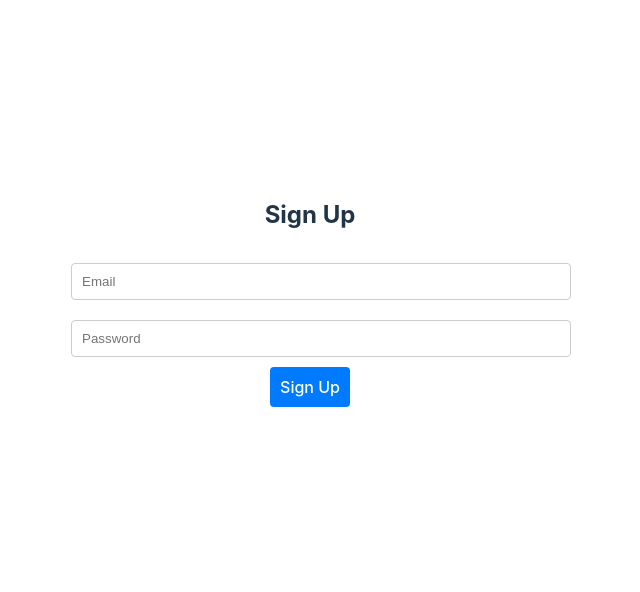
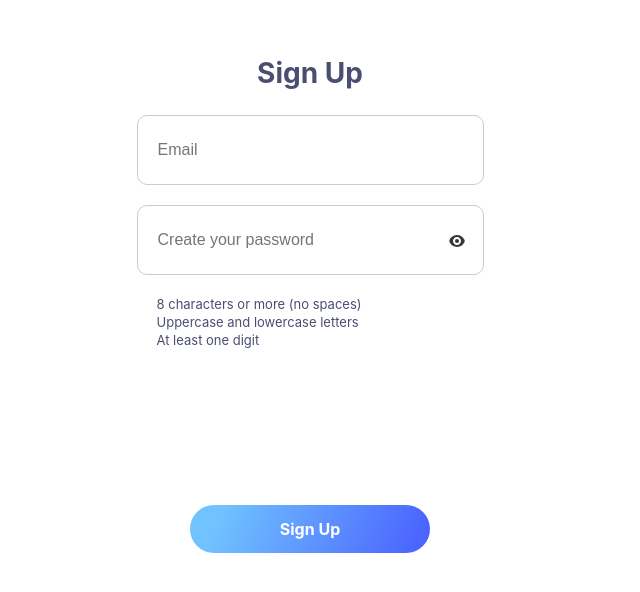
Before and after one commit to MyroslavSokolov/auth-app-test, a React (Vite) app: page / in a window 1280 px wide. Shown: the part 108-700 px from the top of the page, without its empty margins (330-970 px from the left). Built offline with nearby package versions, Linux system fonts and the light colour scheme.

Commit message:
WIP: Add show/hide password icon

```diff
--- a/src/components/AuthForm/AuthForm.styles.ts
+++ b/src/components/AuthForm/AuthForm.styles.ts
@@ -5,27 +5,98 @@ export const FormContainer = styled.div`
     flex-direction: column;
     align-items: center;
     justify-content: center;
-    padding: 20px;
+    width: 315px;
+`;
+
+export const SignUpTxt = styled.p`
+    font-size: 28px;
+    font-weight: 700;
+    line-height: 28px;
+    color: #4A4E71;
+    text-align: center;
 `;
 
 export const Input = styled.input`
-    width: 100%;
-    padding: 10px;
-    margin: 10px 0;
-    border: 1px solid #ccc;
-    border-radius: 4px;
+    //width: 100%;
+    //padding: 10px;
+    //margin: 10px 0;
+    //border: 1px solid #ccc;
+    //border-radius: 4px;
+
+    //width: 311px;
+    //height: 56px;
+    //top: 528px;
+    //left: 140px;
+    //gap: 0px;
+    //border-radius: 60px;
+    //border: 2px 0px 0px 0px;
+
+    width: 315px;
+    height: 48px;
+    padding: 10px 10px 10px 20px;
+    gap: 10px;
+    border-radius: 10px;
+    border: 1px solid #ccc; // TODO fix here
+    font-size: 16px;
+    font-weight: 400;
+    line-height: 19.36px;
+
+    &:focus {
+        border-color: #007bff;
+    }
 `;
 
-export const Button = styled.button`
-    padding: 10px;
-    background-color: #007bff;
+export const EmailInput = styled(Input)`
+
+`;
+
+export const PasswordContainer = styled.div`
+    position: relative;
+    margin-top: 20px;
+`;
+
+export const PasswordInput = styled(Input)`
+`;
+
+export const ShowHidePasswordButton = styled.div<{ iconColor: string }>`
+    cursor: pointer;
+    position: absolute;
+    top: 60%;
+    right: 15px;
+    transform: translateY(-60%);
+
+    // svg {
+        //   fill: ${({ iconColor }) => iconColor};
+    //   width: 20px;
+    //   height: 20px;
+    //   transition: fill 0.3s ease;
+    // }
+`;
+
+export const PasswordRulesContainer = styled.div`
+    text-align: left;
+    padding: 0 20px;
+    margin-top: 20px;
+    font-size: 13px;
+    font-weight: 400;
+    line-height: 18px;
+    color: #4A4E71;
+`;
+
+export const SignUpButton = styled.button`
+    width: 240px;
+    height: 48px;
+    padding: 15px 32px 15px 32px;
+    gap: 10px;
+    border-radius: 30px;
+    background: linear-gradient(110.46deg, #70C3FF 12.27%, #4B65FF 93.92%);
+    border: none;
+    cursor: pointer;
+    margin-top: 156px;
+
+    font-size: 16px;
+    font-weight: 700;
+    line-height: 14px;
+    text-align: center;
     color: white;
-    border: none;
-    border-radius: 4px;
-    cursor: pointer;
-
-    &:disabled {
-        background-color: #ccc;
-        cursor: not-allowed;
-    }
 `;
--- a/src/components/AuthForm/AuthForm.tsx
+++ b/src/components/AuthForm/AuthForm.tsx
@@ -2,8 +2,17 @@ import React, { useState } from 'react';
 import { useForm } from 'react-hook-form';
 import { validatePassword } from '../../hooks/useValidation';
 import { emailRegex } from '../../utils/regex';
-import { FormContainer, Input, Button } from './AuthForm.styles';
+import {
+  EmailInput,
+  FormContainer, PasswordContainer,
+  PasswordInput,
+  PasswordRulesContainer,
+  SignUpButton,
+  SignUpTxt, ShowHidePasswordButton,
+} from './AuthForm.styles';
 import SuccessScreen from '../SuccessScreen/SuccessScreen';
+import HidePasswordIcon from '../icons/HidePasswordIcon.tsx';
+import ShowPasswordIcon from '../icons/ShowPasswordIcon.tsx';
 
 interface FormData {
   email: string;
@@ -15,10 +24,20 @@ const AuthForm: React.FC = () => {
     register,
     handleSubmit,
     setError,
+    clearErrors,
     formState: { errors },
   } = useForm<FormData>();
 
   const [isSuccess, setIsSuccess] = useState(false);
+  const [passwordValidationErrors, setPasswordValidationErrors] = useState<string[]>([]);
+
+  const [showPassword, setShowPassword] = useState(false);
+  const [iconColor, setIconColor] = useState('#aaa'); // Default icon color
+
+  const togglePasswordVisibility = () => {
+    setShowPassword((prev) => !prev);
+    setIconColor(showPassword ? '#aaa' : '#007bff'); // Change color on toggle
+  };
 
   const onSubmit = (data: FormData) => {
     const passwordErrors = validatePassword(data.password);
@@ -35,26 +54,84 @@ const AuthForm: React.FC = () => {
     }
   };
 
+  const handleEmailChange = (event: React.ChangeEvent<HTMLInputElement>) => {
+    const email = event.target.value;
+    if (!emailRegex.test(email)) {
+      setError('email', { type: 'manual', message: 'Invalid email format' });
+    } else {
+      clearErrors('email');
+    }
+  };
+
+  const handlePasswordChange = (event: React.ChangeEvent<HTMLInputElement>) => {
+    const password = event.target.value;
+    const errors = validatePassword(password);
+    setPasswordValidationErrors(errors);
+
+    if (errors.length > 0) {
+      setError('password', { type: 'manual', message: 'Invalid password' });
+    } else {
+      clearErrors('password');
+    }
+  };
+
   if (isSuccess) return <SuccessScreen />;
 
   return (
     <FormContainer>
-      <h2>Sign Up</h2>
+      <SignUpTxt>Sign Up</SignUpTxt>
       <form onSubmit={handleSubmit(onSubmit)}>
-        <Input
+        <EmailInput
           {...register('email', { required: 'Email is required' })}
           placeholder="Email"
+          onChange={handleEmailChange}
         />
         {errors.email && <span>{errors.email.message}</span>}
 
-        <Input
-          {...register('password', { required: 'Password is required' })}
-          placeholder="Password"
-          type="password"
-        />
+        <br />
+        {/*<PasswordInput*/}
+        {/*  {...register('password', { required: 'Password is required' })}*/}
+        {/*  placeholder="Password"*/}
+        {/*  type="password"*/}
+        {/*  onChange={handlePasswordChange}*/}
+        {/*/>*/}
+
+        <PasswordContainer>
+          <PasswordInput
+            {...register('password', { required: 'Password is required' })}
+            onChange={handlePasswordChange}
+            type={showPassword ? 'text' : 'password'}
+            placeholder="Create your password"
+            onFocus={() => setIconColor('#007bff')}
+            onBlur={() => setIconColor('#aaa')}
+          />
+          <ShowHidePasswordButton onClick={togglePasswordVisibility} iconColor={iconColor} aria-label="Toggle Password">
+            {showPassword ? <HidePasswordIcon /> : <ShowPasswordIcon />}
+          </ShowHidePasswordButton>
+        </PasswordContainer>
+
+
+        <div>
+          {passwordValidationErrors.map((error, index) => (
+            <span key={index} style={{ color: 'red', display: 'block' }}>
+              {error}
+            </span>
+          ))}
+        </div>
         {errors.password && <span>{errors.password.message}</span>}
 
-        <Button type="submit">Sign Up</Button>
+        <PasswordRulesContainer>
+          {/*TODO extract to function*/}
+          <span>8 characters or more (no spaces)</span>
+          <br />
+          <span>Uppercase and lowercase letters</span>
+          <br />
+          <span>At least one digit</span>
+          <br />
+        </PasswordRulesContainer>
+
+
+        <SignUpButton type="submit">Sign Up</SignUpButton>
       </form>
     </FormContainer>
   );
--- /dev/null
+++ b/src/components/icons/HidePasswordIcon.tsx
@@ -0,0 +1,24 @@
+import React from 'react';
+
+const HidePasswordIcon: React.FC<{ fill?: string; size?: number }> = ({ fill = '#383838', size = 24 }) => (
+  <svg width={size} height={size} viewBox="0 0 24 24" fill="none" xmlns="http://www.w3.org/2000/svg">
+    <path
+      fillRule="evenodd"
+      clipRule="evenodd"
+      d="M14.5672 6.4323C13.7562 6.15136 12.8939 6 11.9998 6C9.27533 6 6.84587 7.40529 5.26482 9.6C5.02019 9.93958 4.79587 10.2981 4.59391 10.6732C4.14833 11.5007 4.14841 12.4994 4.59401 13.327C4.94968 13.9876 5.3747 14.5966 5.85788 15.1416L8.10086 12.8987C8.03455 12.6098 7.99951 12.309 7.99951 12C7.99951 9.79086 9.79037 8 11.9995 8C12.3085 8 12.6093 8.03503 12.8982 8.10135L14.5672 6.4323ZM14.2836 8.71586L15.9413 7.05824C17.3938 7.88989 18.6068 9.16685 19.4344 10.727C19.8574 11.5244 19.8668 12.4792 19.4378 13.2733C18.3213 15.3396 15.9143 18 11.9998 18C10.0809 18 8.30844 17.3029 6.8756 16.1239L8.71538 14.2841C9.43808 15.3213 10.6395 16 11.9995 16C14.2087 16 15.9995 14.2091 15.9995 12C15.9995 10.64 15.3208 9.43857 14.2836 8.71586Z"
+      fill={fill}
+    />
+    <path
+      d="M17.5 5.5L5.5 17.5C5.22386 17.7761 5.22386 18.2239 5.5 18.5C5.77614 18.7761 6.22386 18.7761 6.5 18.5L18.5 6.5C18.7761 6.22386 18.7761 5.77614 18.5 5.5C18.2239 5.22386 17.7761 5.22386 17.5 5.5Z"
+      fill={fill}
+    />
+    <path
+      fillRule="evenodd"
+      clipRule="evenodd"
+      d="M10.1768 12.8223L12.8233 10.1758C13.5172 10.4896 14 11.1879 14 11.999C14 13.1036 13.1046 13.999 12 13.999C11.1889 13.999 10.4906 13.5162 10.1768 12.8223Z"
+      fill={fill}
+    />
+  </svg>
+);
+
+export default HidePasswordIcon;
--- /dev/null
+++ b/src/components/icons/ShowPasswordIcon.tsx
@@ -0,0 +1,15 @@
+import React from 'react';
+
+const ShowPasswordIcon: React.FC<{ fill?: string; size?: number }> = ({ fill = '#383838', size = 24 }) => (
+  <svg width={size} height={size} viewBox="0 0 24 24" fill="none" xmlns="http://www.w3.org/2000/svg">
+      <path
+        fillRule="evenodd"
+        clipRule="evenodd"
+        d="M5.26482 9.6C6.84587 7.40529 9.27533 6 11.9998 6C15.1659 6 17.9336 7.89787 19.4344 10.727C19.8574 11.5244 19.8668 12.4792 19.4378 13.2733C18.3213 15.3396 15.9143 18 11.9998 18C8.85386 18 6.10124 16.1263 4.59401 13.327C4.14841 12.4994 4.14833 11.5007 4.59391 10.6732C4.79587 10.2981 5.02019 9.93958 5.26482 9.6ZM11.9995 16C14.2087 16 15.9995 14.2091 15.9995 12C15.9995 9.79086 14.2087 8 11.9995 8C9.79037 8 7.99951 9.79086 7.99951 12C7.99951 14.2091 9.79037 16 11.9995 16Z"
+        fill={fill}
+      />
+      <circle cx="12" cy="12" r="2" fill={fill} />
+  </svg>
+);
+
+export default ShowPasswordIcon;
```
